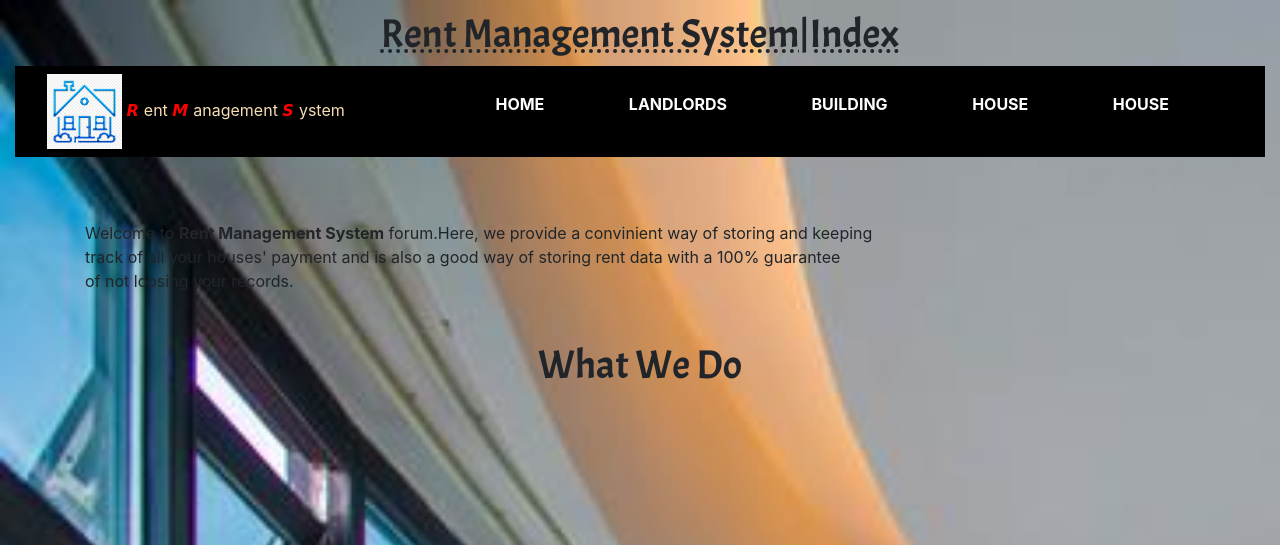
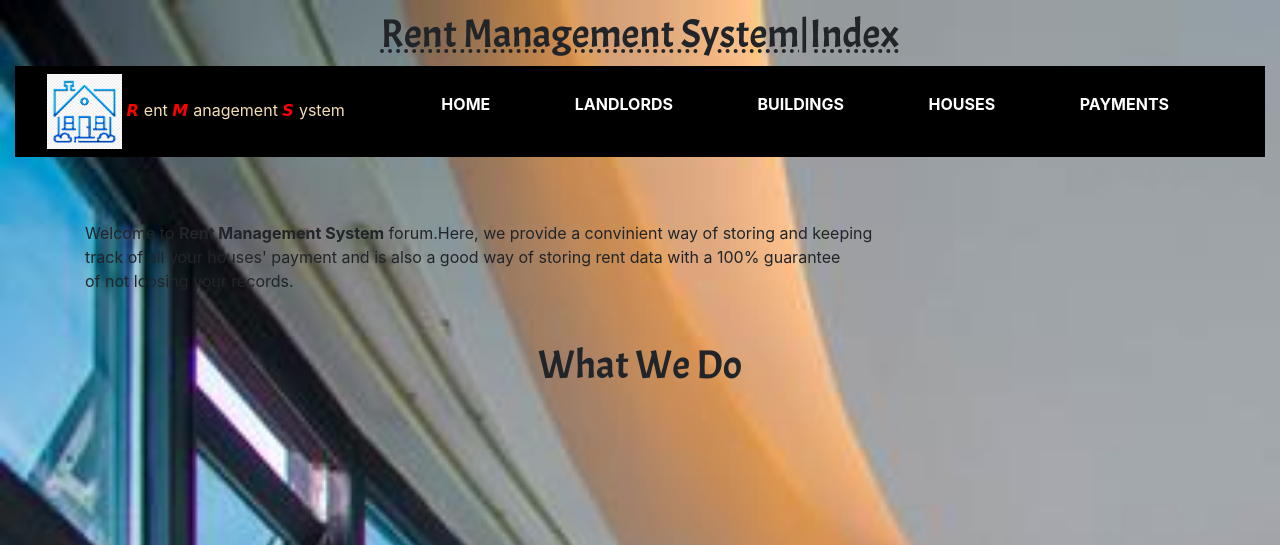
Before and after one commit to BwanaQ/RMS, a plain HTML site: page index.html in a window 1280 px wide. Shown: the top 545 px of the page. Drawn offline with nearby package versions, Linux system fonts and the light colour scheme; a script that the page names is missing; a web font is replaced by a local one.

Commit message:
ft-splash-page

```diff
--- a/index.html
+++ b/index.html
@@ -28,9 +28,9 @@
         <ul>
           <li><a href="index.html">Home</a></li>
           <li><a href="landlords.html">Landlords</a></li>
-          <li><a href="buildings.html">Building</a></li>
-          <li><a href="houses.html">House</a></li>
-          <li><a href="houses.html">House</a></li>
+          <li><a href="buildings.html">Buildings</a></li>
+          <li><a href="houses.html">Houses</a></li>
+          <li><a href="payments.html">Payments</a></li>
         </ul>
       </div>
     </div>
```
